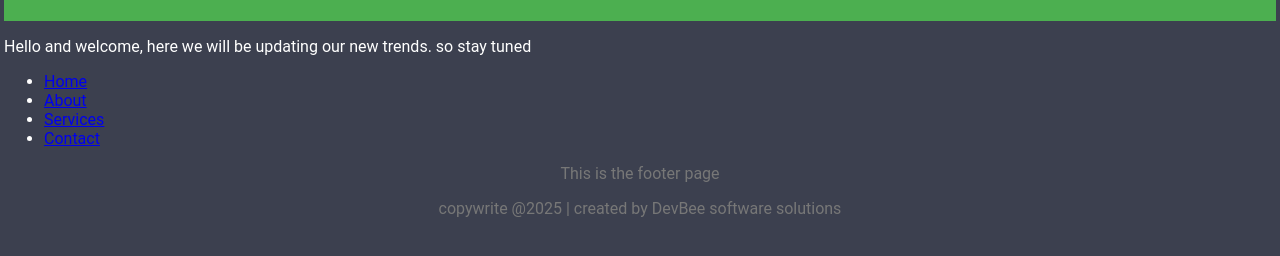
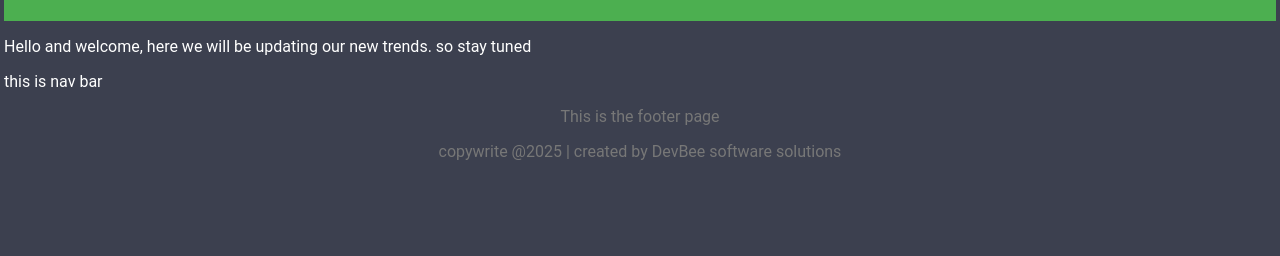
Before and after one commit to abiolamukaram/Mini-Project_Git_VCS_Basics, a plain HTML site: page index.html in a window 1280 px wide. Shown: the part 68-324 px from the top of the page. Drawn offline with Linux system fonts and the light colour scheme.

Commit message:
initial commit

```diff
--- a/index.html
+++ b/index.html
@@ -35,12 +35,7 @@
         <p> Hello and welcome, here we will be updating our new trends. so stay tuned </p>
       </main>
       <nav>
-        <ul>
-            <li><a href="/">Home</a></li>
-            <li><a href="/about">About</a></li>
-            <li><a href="/services">Services</a></li>
-            <li><a href="/contact">Contact</a></li>
-        </ul>
+        <p>this is nav bar</p>
       </nav>
       <footer>
         <p>This is the footer page</p>
```
